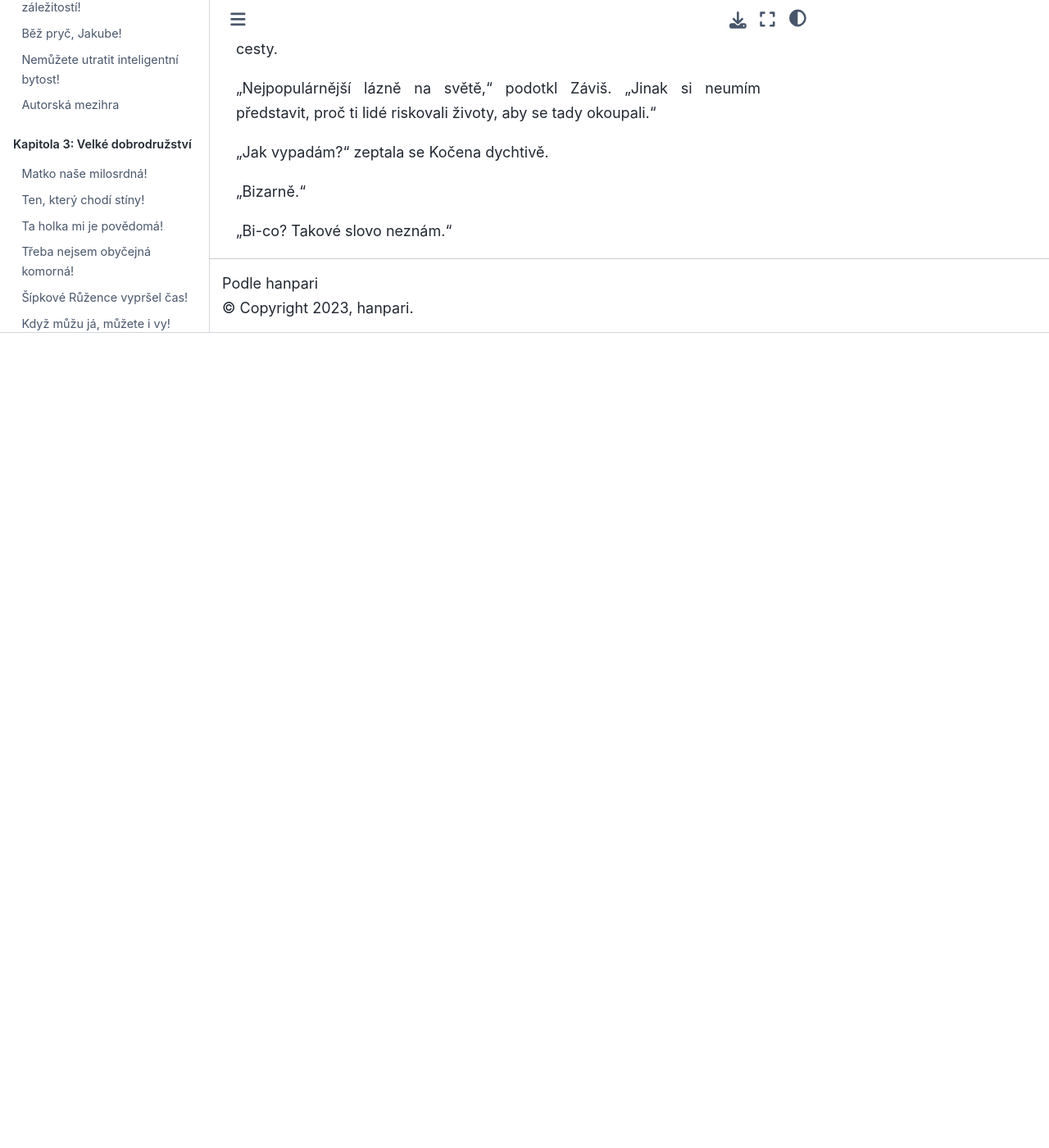
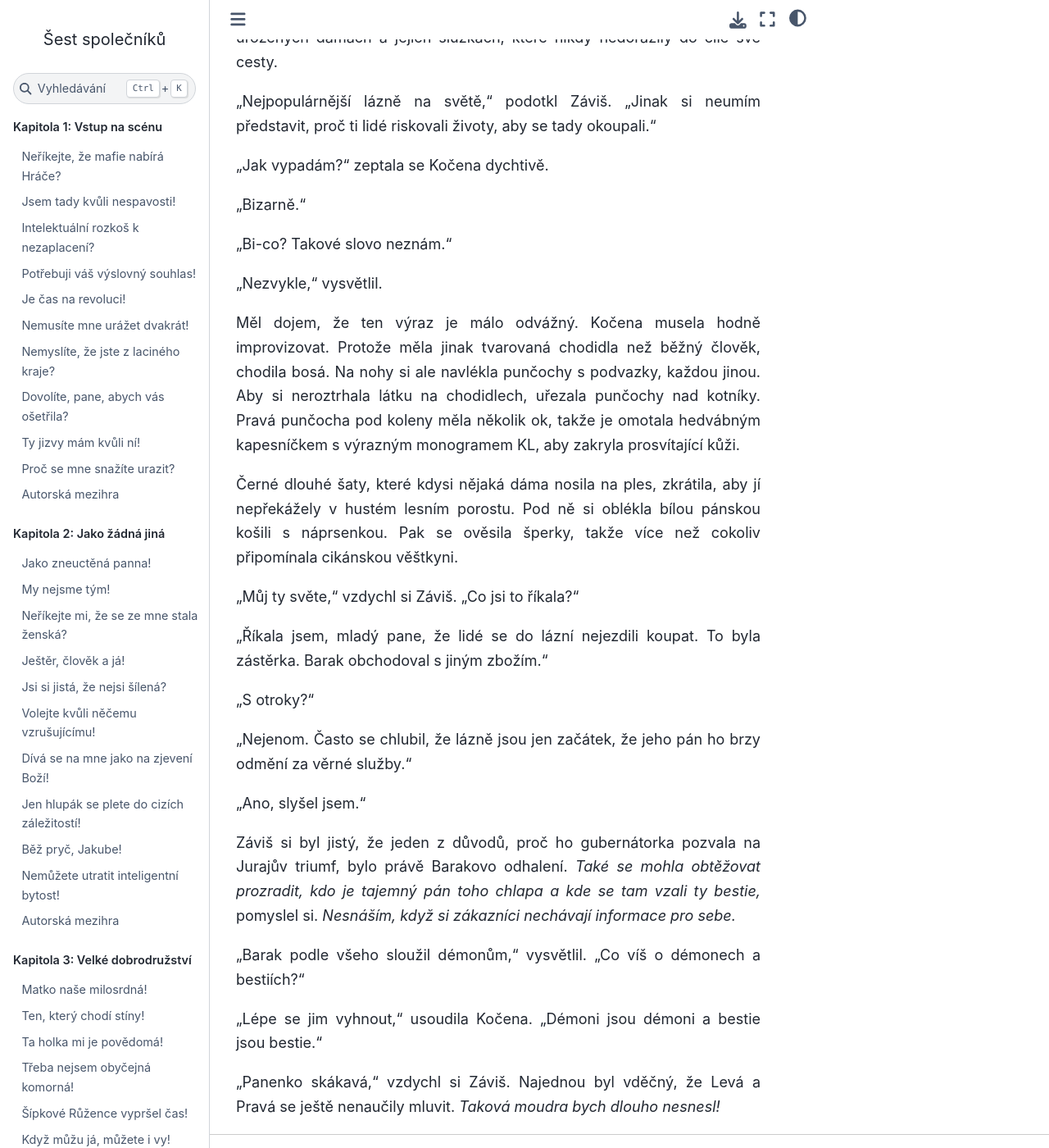
Before and after one commit to hanpari/sest-spolecniku, a Sphinx documentation site: the page built from source/sest_spolecniku/017-triumf/08.md, in a window 1280 px wide and 1400 px high, scrolled down 1402 px. Shown: the whole window at 82% size. Built offline with Sphinx 7.4.7 and the Sphinx Book theme 1.1.4, drawn with Linux system fonts in a browser that asks for light colours; before the commit the page ends 1808 px from its top, so only the background shows below that; some of the changed text lies outside the part shown.

Commit message:
Vysvetleni

```diff
--- a/source/sest_spolecniku/017-triumf/08.md
+++ b/source/sest_spolecniku/017-triumf/08.md
@@ -1,6 +1,6 @@
-#
+# Démoni jsou démoni a bestie jsou bestie
 
-Úleva, kterou cítil, když se vrátil z paláce gubernátorky, Záviše překvapila. *Uvěřil jsem snad, že mám co do činění s tisíc let starým nadčlověkem, který mne spolkne jako jednohubku,* přemýšlel nevrle, když se procházel v opuštěném loveckém zámečku. Zámeček nyní byl vše jen ne opuštěný. Sídlo lesapána se hemžilo návštěvníky, kteří neustále nosili dárky v podobě paměťových krystalů a rudých kamenů.
+Úleva, kterou cítil, když se vrátil z paláce gubernátorky, Záviše překvapila. *Uvěřil jsem snad, že mám co do činění s tisíc let starým nadčlověkem, který mne spolkne jako jednohubku?* přemýšlel nevrle, když se procházel v opuštěném loveckém zámečku. Zámeček nyní byl vše jen ne opuštěný. Sídlo lesapána se hemžilo návštěvníky, kteří neustále nosili dárky v podobě paměťových krystalů a rudých kamenů.
 
 Málo z té hromady mělo skutečnou cenu. Záviš nebyl megamamut a nepotřeboval k životu hory rudých kamenů. Navíc se ukázalo, že Kočena umí vařit, a co bylo důležitějšího, naučila Záviše, jak zabránit, aby se ulovená kořist změnila v prostá data.
 
@@ -29,3 +29,27 @@ Ukázal na hromadu předmětů, které donesla monstra. Ta se velice rychle dovt
 "Bizarně."
 
 "Bi-co? Takové slovo neznám."
+
+"Nezvykle," vysvětlil.
+
+Měl dojem, že ten výraz je málo odvážný. Kočena musela hodně improvizovat. Protože měla jinak tvarovaná chodidla než běžný člověk, chodila bosá. Na nohy si ale navlékla punčochy s podvazky, každou jinou. Aby si neroztrhala látku na chodidlech, uřezala punčochy nad kotníky. Pravá punčocha pod koleny měla několik ok, takže je omotala hedvábným kapesníčkem s výrazným monogramem KL, aby zakryla prosvítající kůži.
+
+Černé dlouhé šaty, které kdysi nějaká dáma nosila na ples, zkrátila, aby jí nepřekážely v hustém lesním porostu. Pod ně si oblékla bílou pánskou košili s náprsenkou. Pak se ověsila šperky, takže více než cokoliv připomínala cikánskou věštkyni.
+
+"Můj ty světe," vzdychl si Záviš. "Co jsi to říkala?"
+
+"Říkala jsem, mladý pane, že lidé se do lázní nejezdili koupat. To byla zástěrka. Barak obchodoval s jiným zbožím."
+
+"S otroky?"
+
+"Nejenom. Často se chlubil, že lázně jsou jen začátek, že jeho pán ho brzy odmění za věrné služby."
+
+"Ano, slyšel jsem."
+
+Záviš si byl jistý, že jeden z důvodů, proč ho gubernátorka pozvala na Jurajův triumf, bylo právě Barakovo odhalení. *Také se mohla obtěžovat prozradit, kdo je tajemný pán toho chlapa a kde se tam vzali ty bestie,* pomyslel si. *Nesnáším, když si zákazníci nechávají informace pro sebe.*
+
+"Barak podle všeho sloužil démonům," vysvětlil. "Co víš o démonech a bestiích?"
+
+"Lépe se jim vyhnout," usoudila Kočena. "Démoni jsou démoni a bestie jsou bestie."
+
+"Panenko skákavá," vzdychl si Záviš. Najednou byl vděčný, že Levá a Pravá se ještě nenaučily mluvit. *Taková moudra bych dlouho nesnesl!*
```
Also changed, not shown: other parts of source/sest_spolecniku/017-triumf/08.md (+2 -2 lines).
